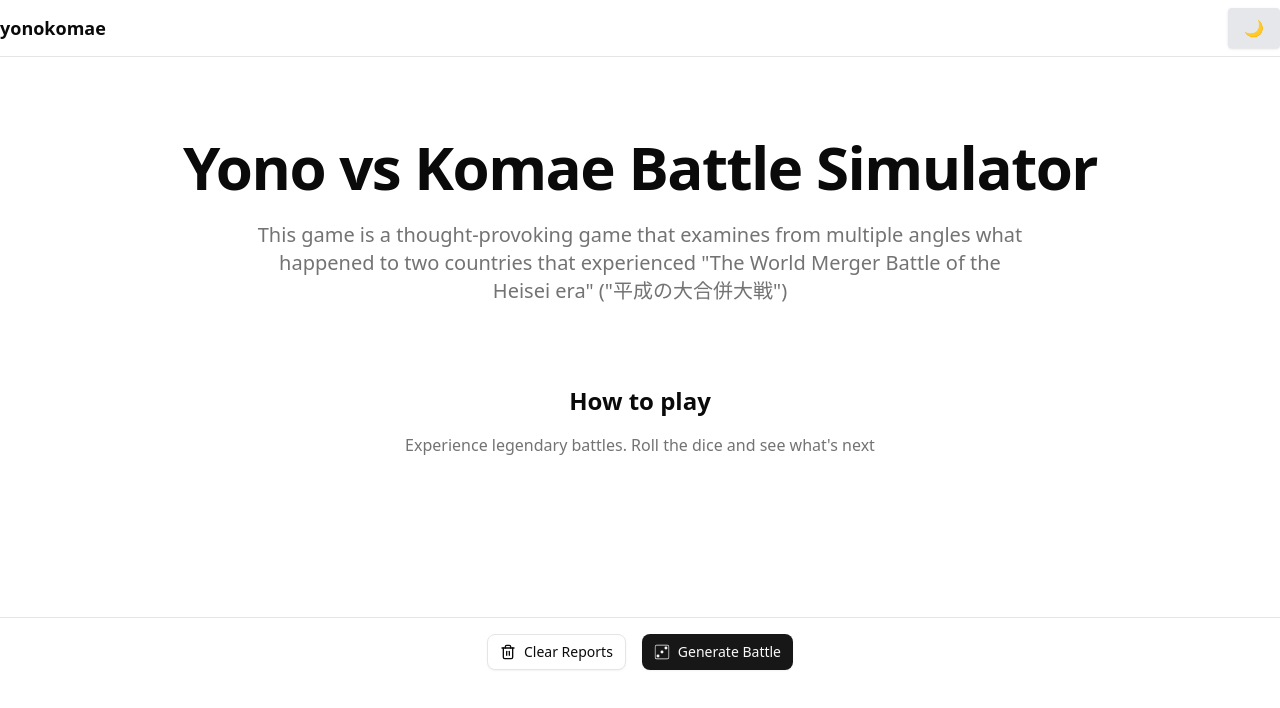
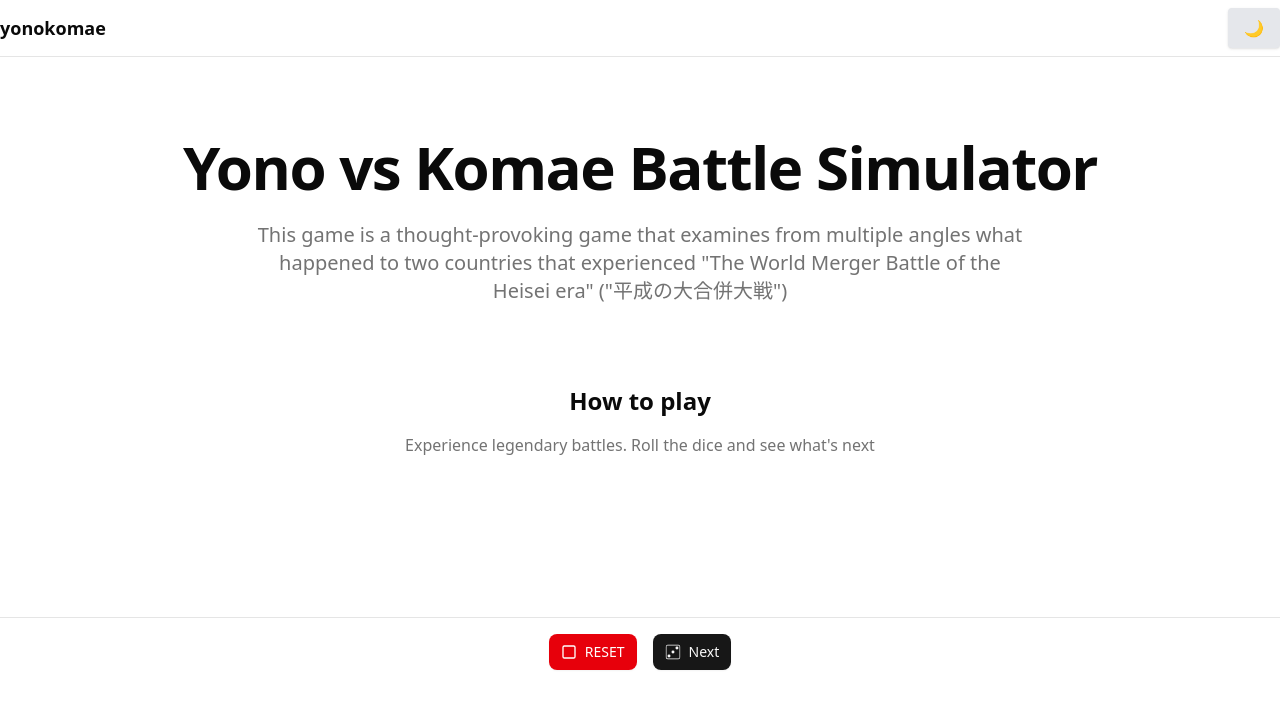
Before and after one commit to F88/yonokomae, a React (Vite) app: page / in a window 1280 px wide. Shown: the top 708 px of the page. Built offline with nearby package versions, Linux system fonts and the light colour scheme.

Commit message:
refactor: update Controller component to improve button functionality and styling

```diff
--- a/src/components/Controller.tsx
+++ b/src/components/Controller.tsx
@@ -1,5 +1,5 @@
 import { GiInvertedDice3 } from 'react-icons/gi';
-import { Trash2 } from 'lucide-react';
+import { Square } from 'lucide-react';
 import type { FC } from 'react';
 import { Button } from '@/components/ui/button';
 
@@ -13,15 +13,16 @@ export const Controller: FC<ControllerProps> = ({
   onClearReports,
 }) => (
   <div className="flex w-full justify-center gap-4">
+    {/* Red square button */}
     <Button
-      variant="outline"
+      variant="destructive"
       onClick={() => {
         void onClearReports();
       }}
       className="gap-2"
     >
-      <Trash2 className="h-4 w-4" />
-      Clear Reports
+      <Square className="h-4 w-4" />
+      RESET
     </Button>
     <Button
       onClick={() => {
@@ -30,7 +31,7 @@ export const Controller: FC<ControllerProps> = ({
       className="gap-2"
     >
       <GiInvertedDice3 className="h-5 w-5" />
-      Generate Battle
+      Next
     </Button>
   </div>
 );
```
